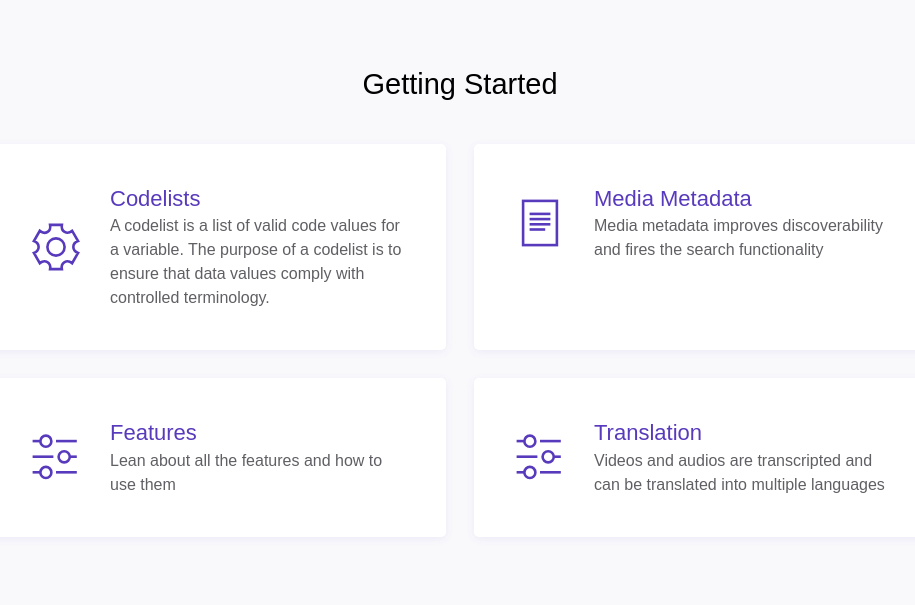
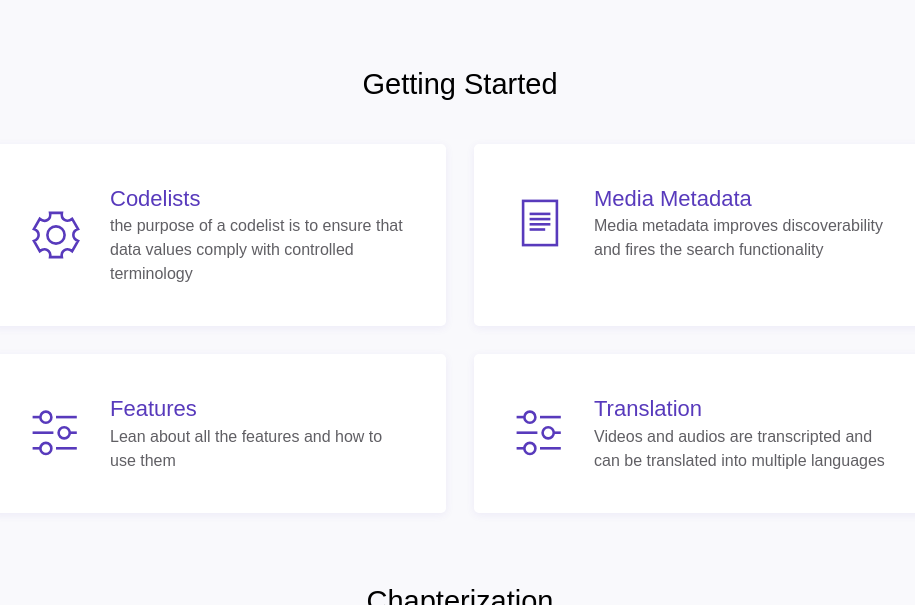
Before and after one commit to hellaz/jekyll-theme-guia, a Jekyll site: the page built from index.md, in a window 1280 px wide and 900 px high, cut to the strip 295-900 px from the top of the window. Shown: the whole strip, without its empty margins (180-1095 px from the left). Built offline with Jekyll 4.4.1, drawn with Linux system fonts in a browser that asks for light colours; some web fonts are replaced.

Commit message:
Update home_categories.yml

```diff
--- a/_data/home_categories.yml
+++ b/_data/home_categories.yml
@@ -6,7 +6,7 @@
 
     - permalink: /mediacms/codelists/
       title: Codelists
-      desc: A codelist is a list of valid code values for a variable. The purpose of a codelist is to ensure that data values comply with controlled terminology.
+      desc: the purpose of a codelist is to ensure that data values comply with controlled terminology
       icon: cog
 
     - permalink: /mediacms/metadata/
```
